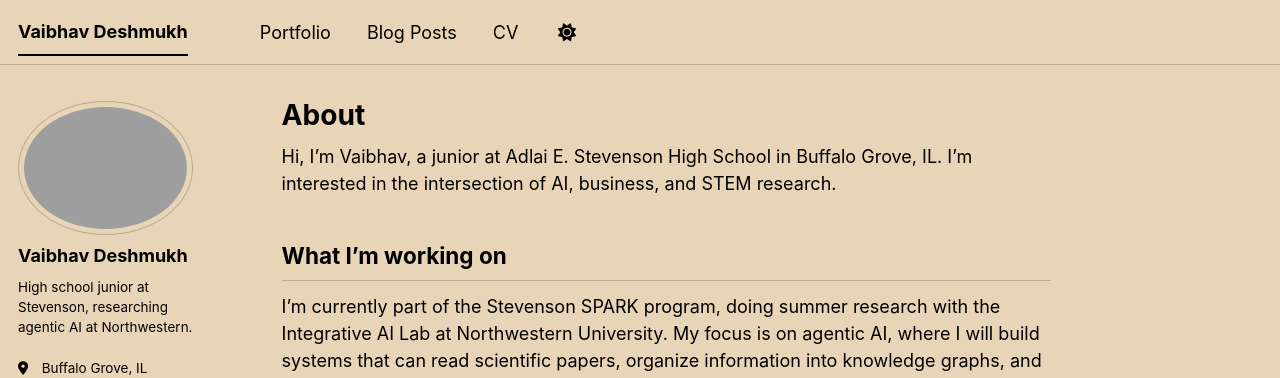
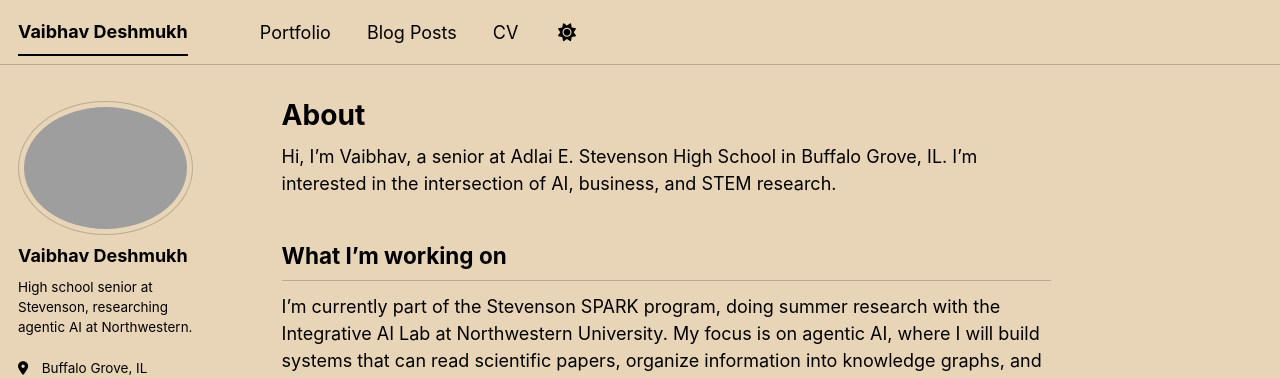
Before and after one commit to VaibhavDeshmukh1/VaibhavDeshmukh1.github.io, a Jekyll site: the page built from _pages/about.md, in a window 1280 px wide and 1020 px high. Shown: the top 378 px of the window. Built offline with Jekyll 4.4.1, drawn with Linux system fonts in a browser that asks for light colours; a script bundle is joined from its source files by our own code; library files that are not in the unit come from our copies.

Commit message:
Update to senior year status and rename blog section to Research Blog

```diff
--- a/_config.yml
+++ b/_config.yml
@@ -26,7 +26,7 @@ author:
   avatar           : "profile.jpeg"
   name             : "Vaibhav Deshmukh"
   pronouns         : # example: "she/her"
-  bio              : "High school junior at Stevenson, researching agentic AI at Northwestern."
+  bio              : "High school senior at Stevenson, researching agentic AI at Northwestern."
   location         : "Buffalo Grove, IL"
   employer         : "Adlai E. Stevenson High School"
   uri              : # URL
--- a/_pages/about.md
+++ b/_pages/about.md
@@ -6,7 +6,7 @@ redirect_from:
   - /about/
   - /about.html
 ---
-Hi, I'm Vaibhav, a junior at Adlai E. Stevenson High School in Buffalo Grove, IL. I'm interested in the intersection of AI, business, and STEM research.
+Hi, I'm Vaibhav, a senior at Adlai E. Stevenson High School in Buffalo Grove, IL. I'm interested in the intersection of AI, business, and STEM research.
 
 ## What I'm working on
 
```
